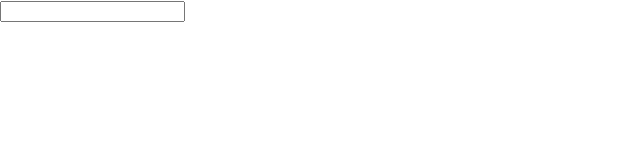
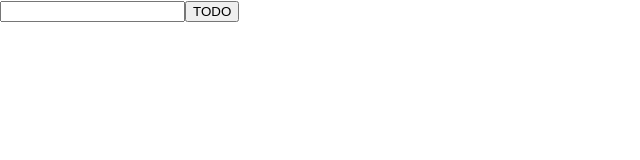
Before and after one commit to grlara9/todo-hooks, a React (Create React App) app: page / in a window 1280 px wide. Shown: the top 160 px of the page, without its empty margins (0-640 px from the left). Built offline with nearby package versions, Linux system fonts and the light colour scheme.

Commit message:
todo functionality is done submit , complete an delete buttons fully operational

```diff
--- a/src/App.js
+++ b/src/App.js
@@ -53,6 +53,7 @@ console.log("hola", name)
       <form onSubmit={handleSubmit}>
         <input type="text" value={name}
         onChange= {e => setName(e.target.value)}  />
+        <button type="submit">TODO</button>
       </form>
 
       {todos.map(todo => {
```
